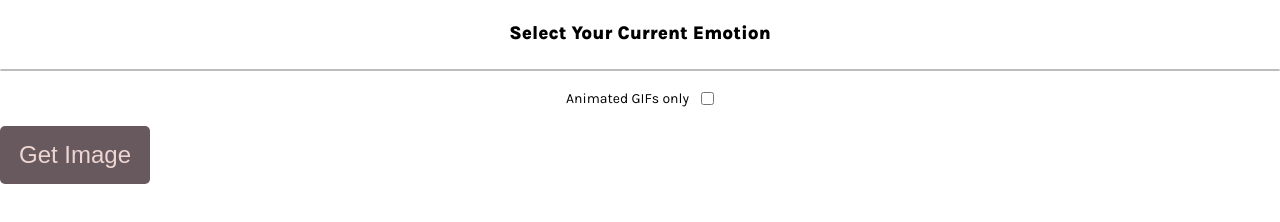
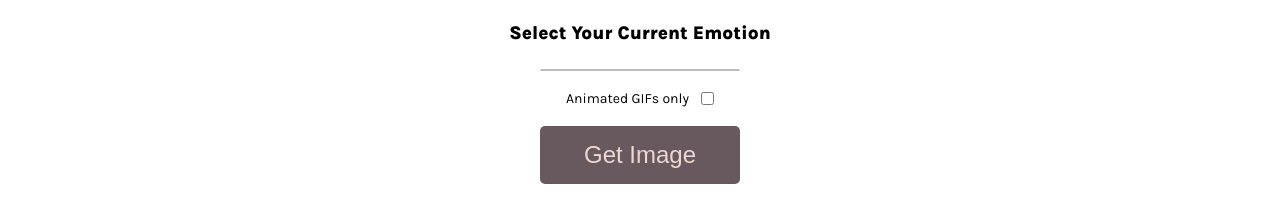
Before and after one commit to ElijahTobs/Meme-Picker, a plain HTML site: page index.html in a window 1280 px wide. Shown: the part 98-320 px from the top of the page. Drawn offline with Linux system fonts and the light colour scheme.

Commit message:
Style controls container

```diff
--- a/styles.css
+++ b/styles.css
@@ -104,6 +104,13 @@ input[type="radio"]{
   margin-bottom: 8px;
 }
 
+.controls-container{
+  display: flex;
+  flex-direction: column;
+  width: 200px;
+  margin: 0px auto;
+}
+
 /* modal */
 
 .meme-modal{
```
